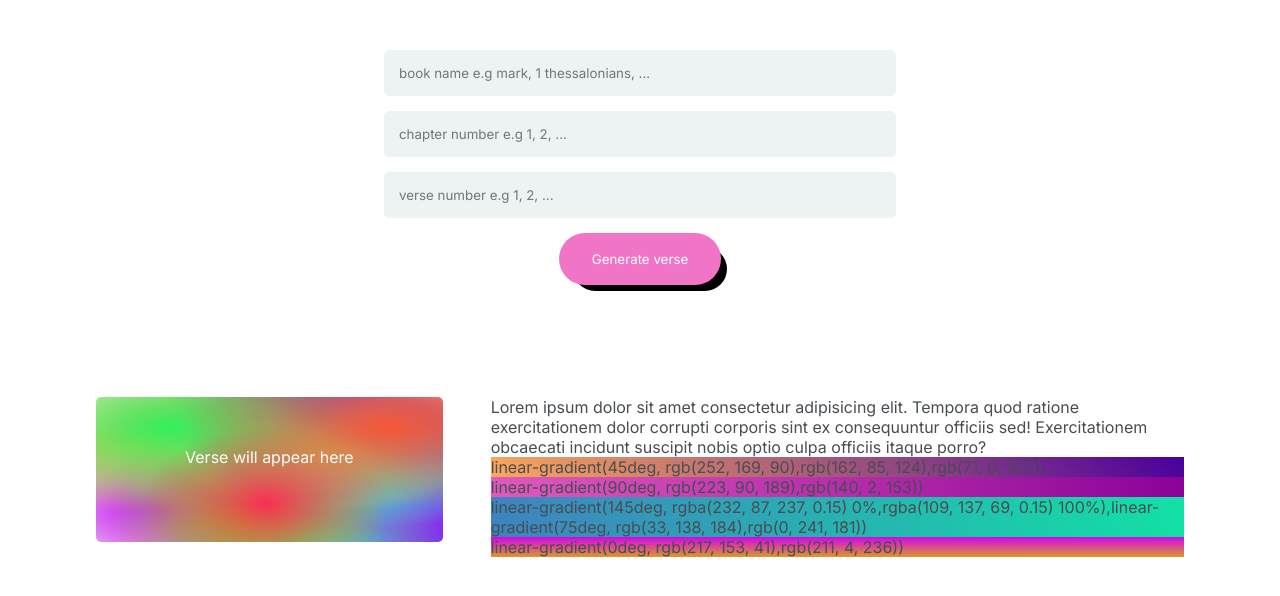
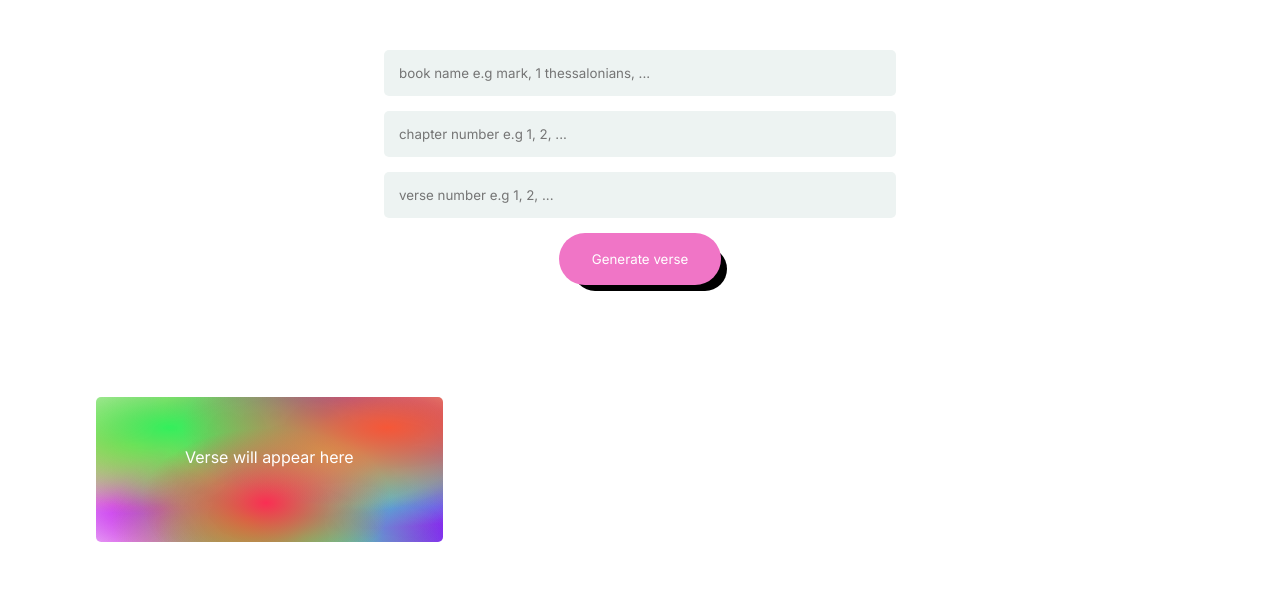
Before and after one commit to abrusu-collins/bibly, a React (Create React App) app: page /app in a window 1280 px wide. Shown: the top 596 px of the page. Built offline with nearby package versions, Linux system fonts and the light colour scheme; a web font is replaced by a local one.

Commit message:
code cleaned

```diff
--- a/src/components/app page components/DataAndEditing.jsx
+++ b/src/components/app page components/DataAndEditing.jsx
@@ -1,5 +1,5 @@
 import { useSelector } from "react-redux";
-import a from "../../json files/backgrounds.json";
+import backgrounds from "../../json files/backgrounds.json";
 function DataAndEditing() {
     const verse = useSelector((state) => state.verse.verse);
     const reference = useSelector((state) => state.verse.reference);
@@ -15,11 +15,9 @@ function DataAndEditing() {
       </div>
 
       <div className="editing">
-        <p>Lorem ipsum dolor sit amet consectetur adipisicing elit. Tempora quod ratione exercitationem dolor corrupti corporis sint ex consequuntur officiis sed! Exercitationem obcaecati incidunt suscipit nobis optio culpa officiis itaque porro?
-          {a.map((aa)=>{
-            return <div key={aa.id} style={{"backgroundImage":aa.css}}>{aa.css}</div>
+          {backgrounds.map((background)=>{
+            return <div key={background.id} style={{"backgroundImage":background.css}}></div>
           })}
-        </p>
       </div>
     </div>
   );
```
